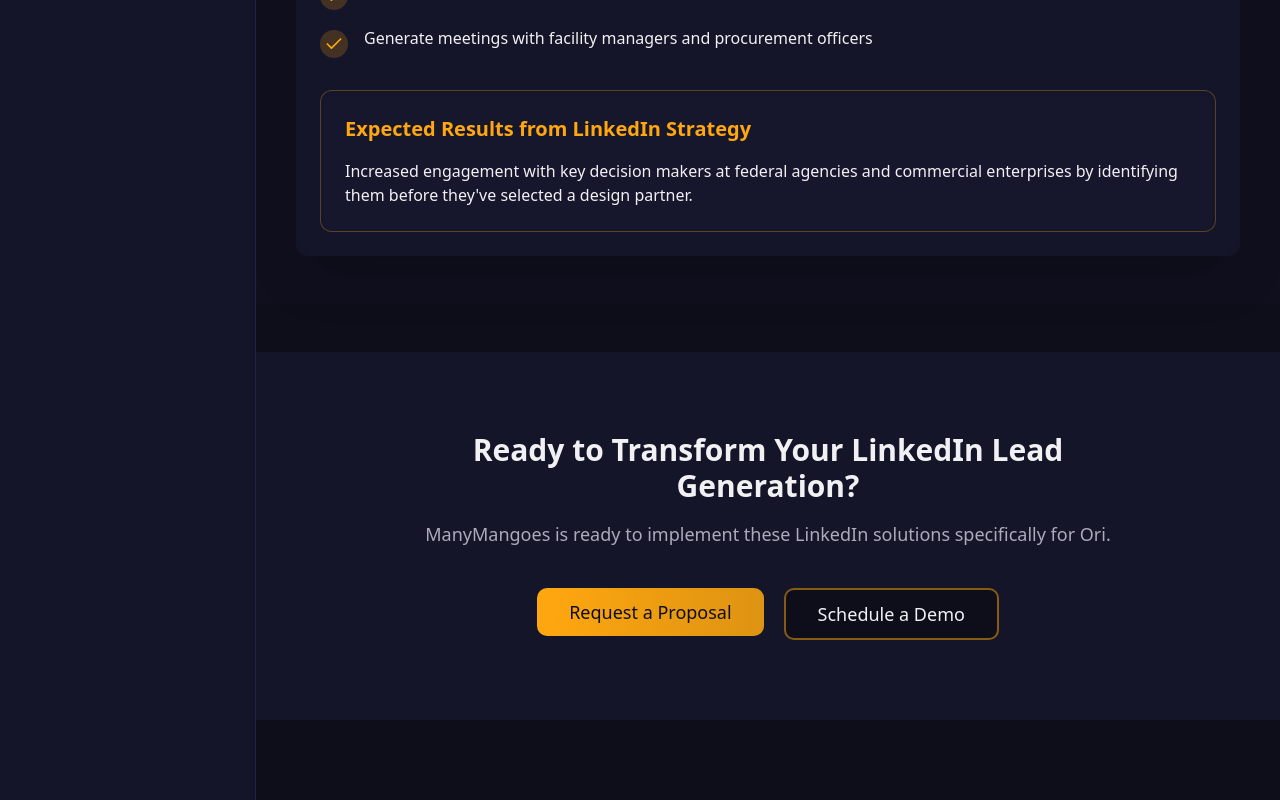
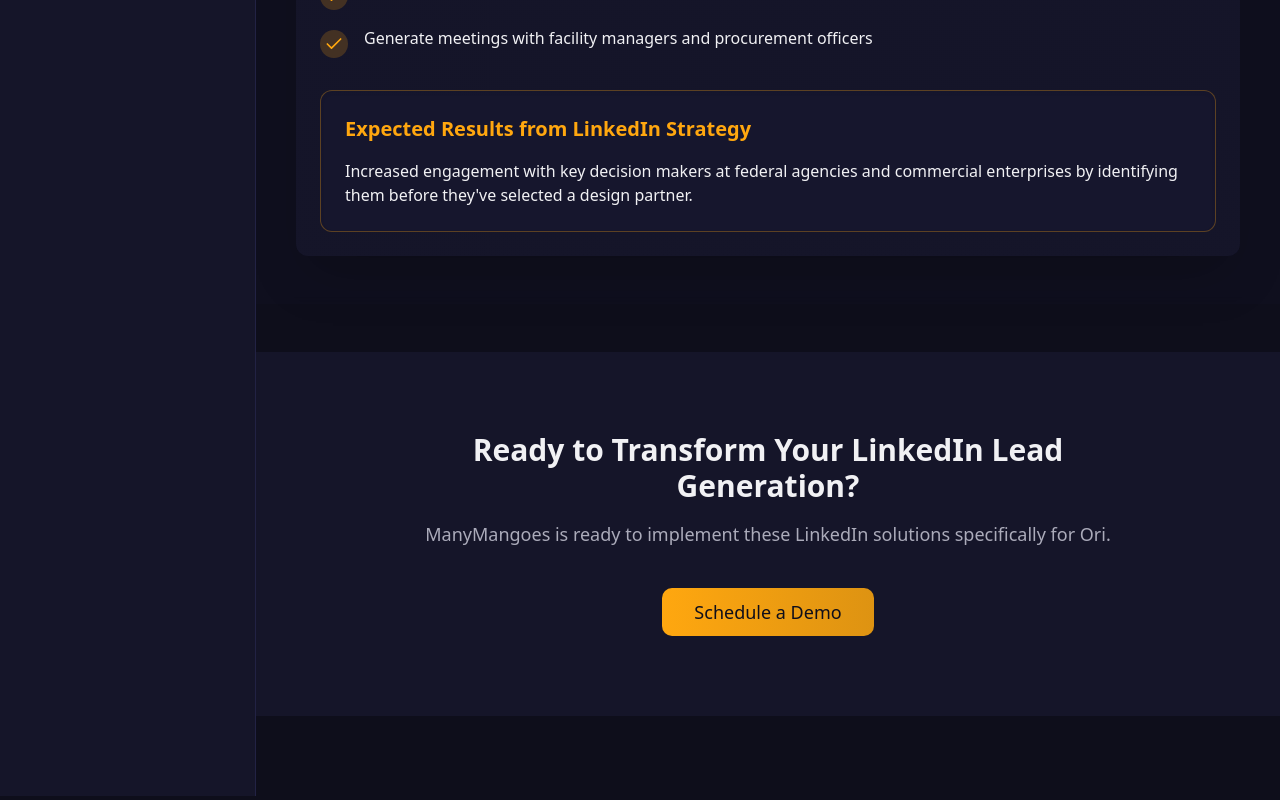
Before and after one commit to pipezulu/crypto-80, a React (Vite) app: page /use-cases in a window 1280 px wide. Shown: the part 1162-1962 px from the top of the page. Built offline with nearby package versions, Linux system fonts and the light colour scheme.

Commit message:
Remove proposal button and update demo link
Remove the "Request a Proposal" button and update the "Schedule a Demo" button to link to the specified URL.

```diff
--- a/src/components/UseCaseCTA.tsx
+++ b/src/components/UseCaseCTA.tsx
@@ -19,12 +19,11 @@ const UseCaseCTA: React.FC = () => {
           </p>
 
           <div className="flex flex-col sm:flex-row gap-5 justify-center">
-            <Button size="lg" className="bg-gradient-to-r from-primary to-accent hover:opacity-90 transition-opacity text-lg py-6 px-8">
-              Request a Proposal
-            </Button>
-            <Button variant="outline" size="lg" className="border-2 border-primary/50 text-lg py-6 px-8 hover:bg-primary/10">
-              Schedule a Demo
-            </Button>
+            <a href="https://meet.manymangoes.com/felipe" target="_blank" rel="noopener noreferrer" className="w-full sm:w-auto">
+              <Button size="lg" className="w-full bg-gradient-to-r from-primary to-accent hover:opacity-90 transition-opacity text-lg py-6 px-8">
+                Schedule a Demo
+              </Button>
+            </a>
           </div>
         </motion.div>
       </div>
```
